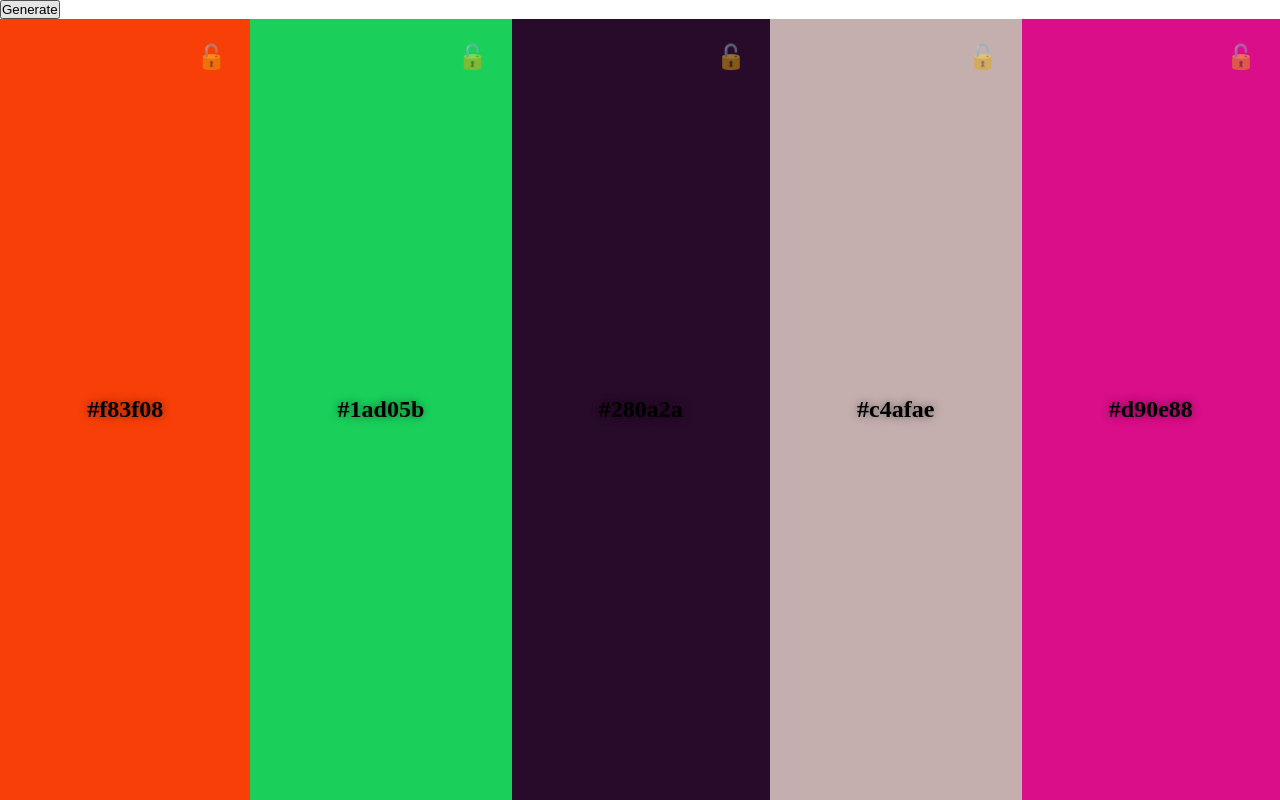
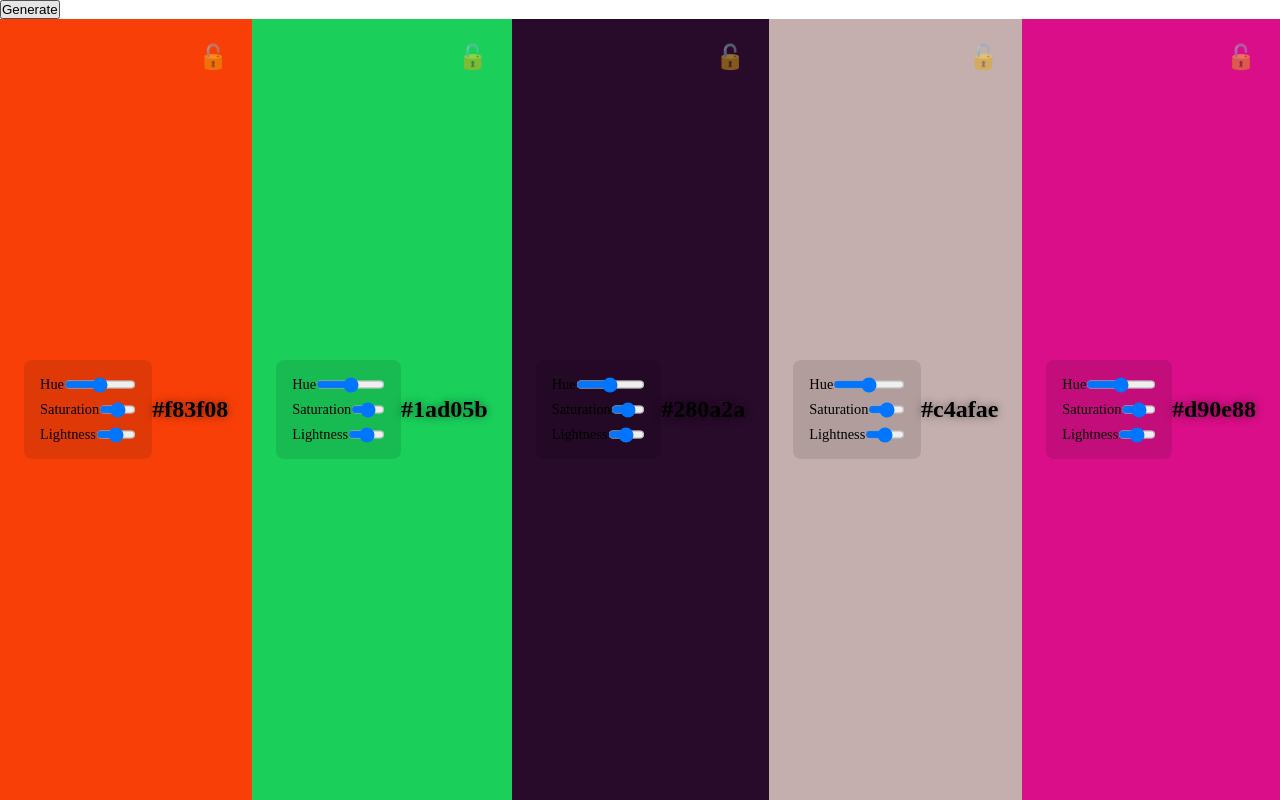
Before and after one commit to BIazeStorm/color-palette-generator, a React (Vite) app: page / in a window 1280 px wide. Built offline with nearby package versions, Linux system fonts and the light colour scheme.

Commit message:
add HSL sliders UI to ColorBlock

```diff
--- a/src/App.css
+++ b/src/App.css
@@ -19,7 +19,8 @@
 .ColorBlock {
     flex-grow: 1;
     display: flex;
-    justify-content: center;
+    justify-content: space-between;
+    padding: 1.5rem;
     align-items: center;
     position: relative;
 }
@@ -36,14 +37,37 @@
     opacity: 0.5;
     transition: opacity 0.2s;
 }
+
 .ColorBlock__lock-btn:hover {
     opacity: 1;
 }
+
 .ColorBlock__lock-btn.is-locked {
     opacity: 1;
     color: #ffc107;
 }
 
+.ColorBlock__sliders {
+    display: flex;
+    flex-direction: column;
+    gap: 0.5rem;
+    width: 80%;
+    max-width: 250px;
+    background-color: rgba(0, 0, 0, 0.1);
+    padding: 1rem;
+    border-radius: 8px;
+}
+
+.ColorBlock__sliders label {
+    display: flex;
+    justify-content: space-between;
+    font-size: 0.9rem;
+}
+
+.ColorBlock__sliders input[type='range'] {
+    width: 100%;
+}
+
 .ColorBlock h2 {
     text-shadow: 0 0 8px rgba(0, 0, 0, 0.5);
 }
--- a/src/components/ColorBlock.jsx
+++ b/src/components/ColorBlock.jsx
@@ -1,6 +1,6 @@
 import React, { useState } from "react";
 
-function ColorBlock({ color, onToggleLock }){
+function ColorBlock({ color, onToggleLock }) {
     const { id, hex, isLocked } = color;
 
     const [isCopied, setIsCopied] = useState(false);
@@ -19,6 +19,22 @@ function ColorBlock({ color, onToggleLock }){
             >
                 {isLocked ? '🔒' : '🔓'}
             </button>
+
+            <div className="ColorBlock__sliders">
+                <label>
+                    <span>Hue</span>
+                    <input type="range" min="0" max="360" />
+                </label>
+                <label>
+                    <span>Saturation</span>
+                    <input type="range" min="0" max="1" step="0.01" />
+                </label>
+                <label>
+                    <span>Lightness</span>
+                    <input type="range" min="0" max="1" step="0.01" />
+                </label>
+            </div>
+
             <h2 className="ColorBlock__hex" onClick={handleCopyToClipboard}>
                 {isCopied ? 'Copied!' : hex}
             </h2>
```
